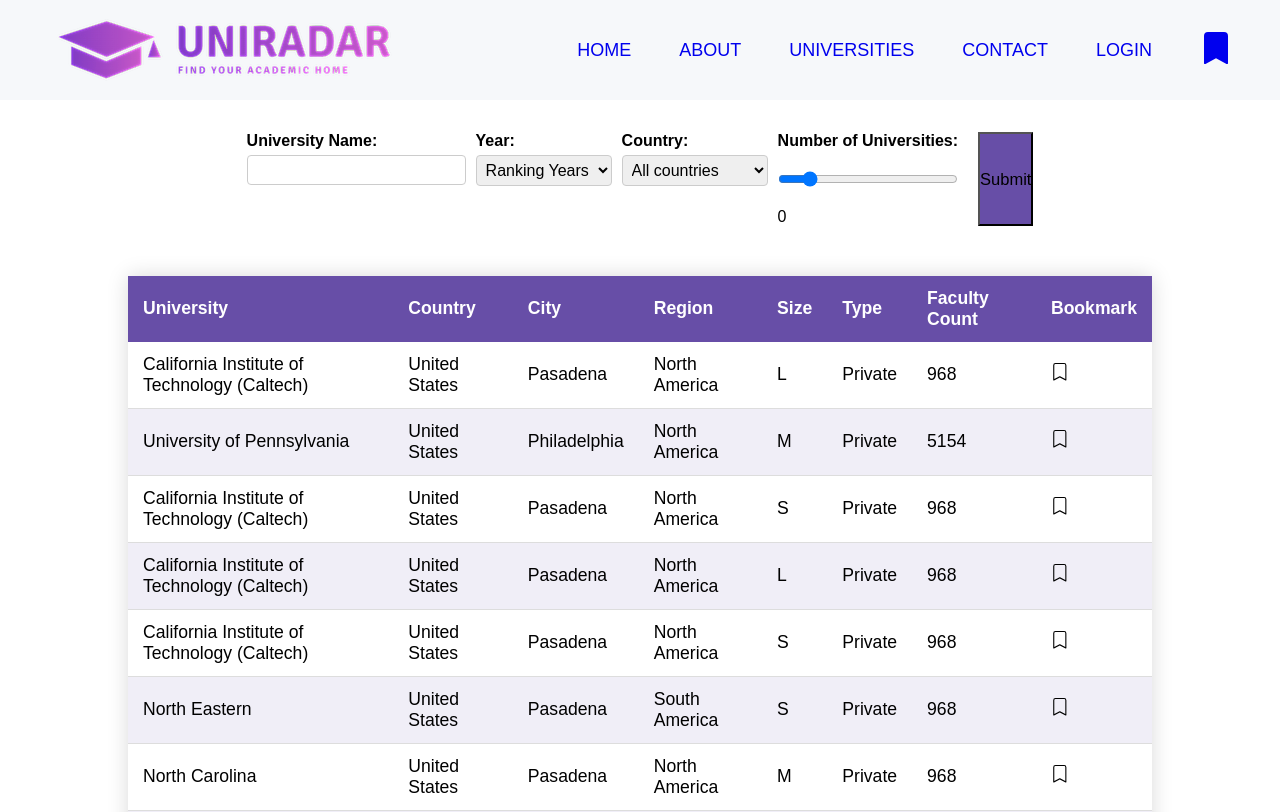
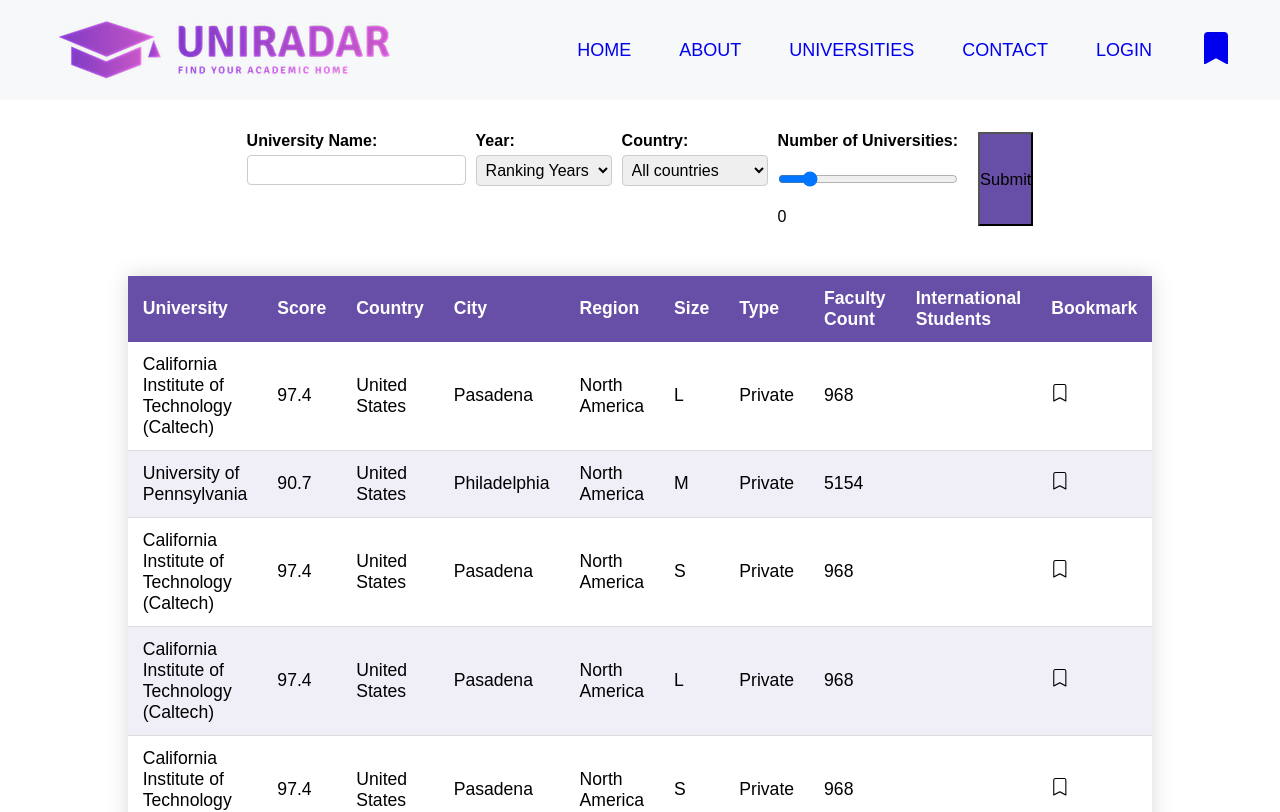
Before and after one commit to sakshi3197/Uniradar, a React (Create React App) app in the folder uniradar/: page /universities in a window 1280 px wide. Shown: the top 812 px of the page. Built offline with nearby package versions, Linux system fonts and the light colour scheme.

Commit message:
Added score column on university page

```diff
--- a/uniradar/src/Universities.js
+++ b/uniradar/src/Universities.js
@@ -180,12 +180,14 @@ const Universities = () => {
           <thead>
             <tr>
               <th>University</th>
+              <th>Score</th>
               <th>Country</th>
               <th>City</th>
               <th>Region</th>
               <th>Size</th>
               <th>Type</th>
               <th>Faculty Count</th>
+              <th>International Students</th>
               <th>Bookmark</th>
             </tr>
           </thead>
@@ -193,12 +195,15 @@ const Universities = () => {
             {filteredUniversities.map((uni, index) => (
               <tr key={index}>
                 <td>{uni.university}</td>
+                <td>{uni.uni_score}</td>
                 <td>{uni.country}</td>
                 <td>{uni.city}</td>
                 <td>{uni.region}</td>
                 <td>{uni.size}</td>
                 <td>{uni.unitype}</td>
                 <td>{uni.faculty_count}</td>
+                <td>{uni.international_students}</td>
+
                 <td>
                   {isBookmarked(uni) ? (
                     <BsFillBookmarkFill
```
